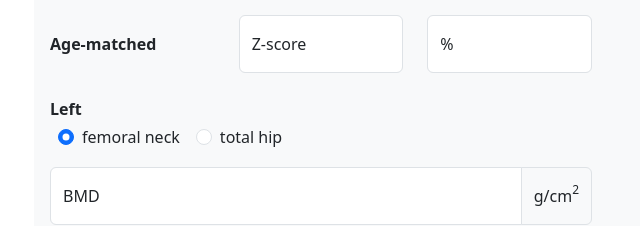
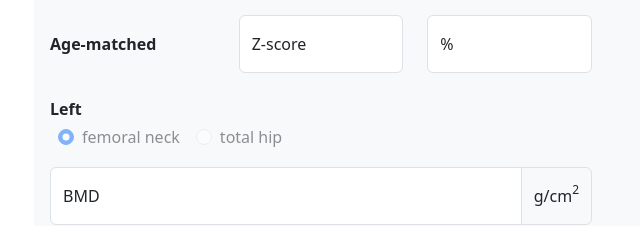
Before and after one commit to alyssasenatin/dxa-report-generator, a React (Vite) app: page / in a window 1280 px wide. Shown: the part 1062-1288 px from the top of the page, without its empty margins (36-676 px from the left). Built offline with nearby package versions, Linux system fonts and the light colour scheme.

Commit message:
Disable Left Site selection

```diff
--- a/src/components/DxaReportForm/index.tsx
+++ b/src/components/DxaReportForm/index.tsx
@@ -59,7 +59,6 @@ const DxaReportForm = ({
     ageMatchedPercent: forearmZPercent,
     ageMatchedZScore: forearmZScore,
     bmd: forearmBmd,
-    forearmSite,
     youngAdultPercent: forearmTPercent,
     youngAdultTScore: forearmTScore,
   } = forearm;
@@ -106,6 +105,13 @@ const DxaReportForm = ({
     setValue(FormField.BMI, bmi);
     setValue(FormField.BMI_CLASSIFICATION, bmiClassification);
   }, [height, weight, setValue]);
+
+  // Set Right Site
+  useEffect(() => {
+    if (leftSite !== rightSite) {
+      setValue(`${ResultType.LEFT}.${FormField.LEFT_SITE}`, rightSite);
+    }
+  }, [left, leftSite, right, rightSite, setValue]);
 
   // Set Interpretation
   useEffect(() => {
@@ -472,6 +478,7 @@ const DxaReportForm = ({
               label: value,
               value,
             }))}
+            disabled
             inline
           />
         </div>
--- a/src/components/Radio/index.tsx
+++ b/src/components/Radio/index.tsx
@@ -4,12 +4,14 @@ const Radio = ({
   label: formLabel,
   name: formName,
   options,
+  disabled = false,
   inline = false,
   hideLabel = false,
 }: {
   label: string;
   name: string;
   options: { label: string; value: string }[];
+  disabled?: boolean;
   inline?: boolean;
   hideLabel?: boolean;
 }) => {
@@ -29,6 +31,7 @@ const Radio = ({
               type="radio"
               name={name}
               value={value}
+              disabled={disabled}
               onChange={onChange}
               onBlur={onBlur}
               ref={ref}
```
